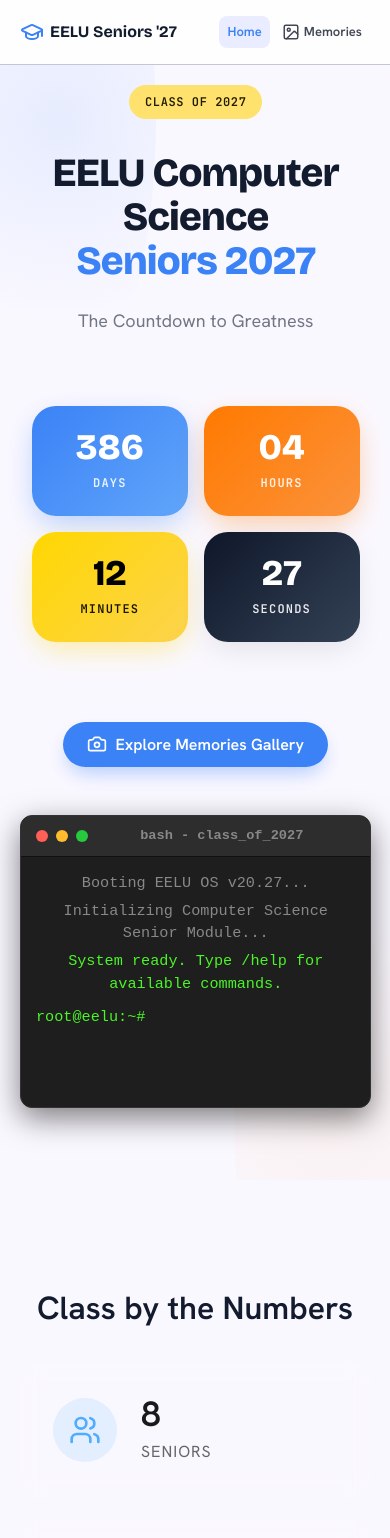
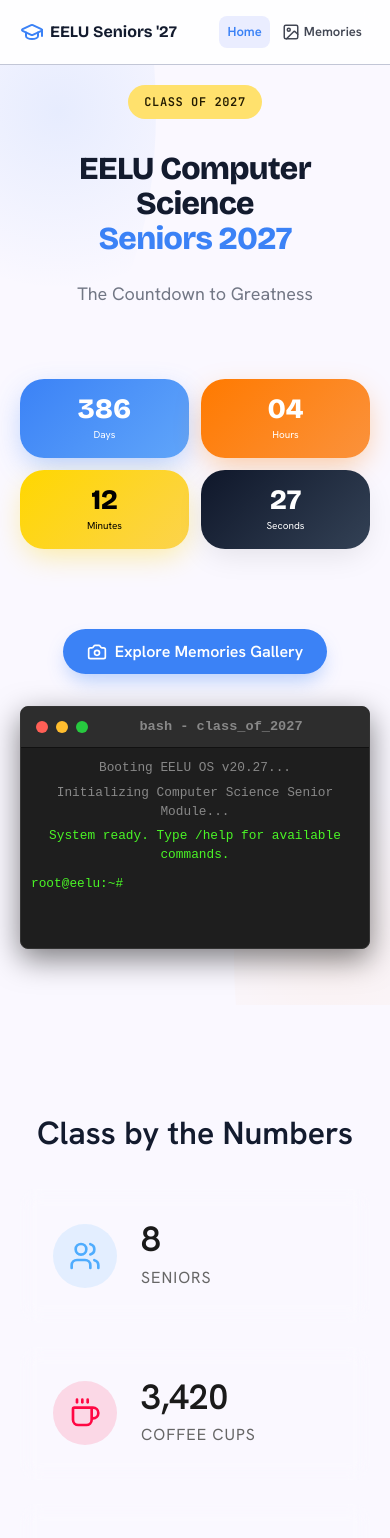
Before and after one commit to MostafaAlshennawy1/eelu-seniors-2027, a React (Vite) app: page /#/ in a window 390 px wide. Shown: the top 1538 px of the page. Built offline with nearby package versions, Linux system fonts and the light colour scheme; no server answers; the database is empty.

Commit message:
feat: add CSS styling for InteractiveTerminal, Home, and Countdown components

```diff
--- a/src/components/Countdown.css
+++ b/src/components/Countdown.css
@@ -80,23 +80,25 @@
 }
 
 @media (max-width: 480px) {
+  .countdown-grid {
+    display: grid;
+    grid-template-columns: repeat(2, 1fr);
+    gap: 12px;
+    padding: 0;
+  }
+
+  .countdown-box {
+    padding: 16px 10px;
+    max-width: none;
+    flex: none;
+  }
+
   .countdown-number {
-    font-size: 36px;
+    font-size: 28px;
+  }
+
+  .countdown-label {
+    font-size: 10px;
+    margin-top: 4px;
   }
 }
-
-.countdown-label {
-  font-family: var(--font-label);
-  font-size: 14px;
-  font-weight: 600;
-  text-transform: uppercase;
-  letter-spacing: 0.1em;
-  margin-top: 8px;
-  opacity: 0.9;
-}
-
-@media (max-width: 768px) {
-  .countdown-label {
-    font-size: 12px;
-  }
-}
--- a/src/components/InteractiveTerminal.css
+++ b/src/components/InteractiveTerminal.css
@@ -94,3 +94,18 @@
   min-width: 0;
   outline: none;
 }
+
+@media (max-width: 480px) {
+  .terminal-container {
+    margin: 1rem 0;
+    border-radius: 8px;
+  }
+  .terminal-body {
+    padding: 10px;
+    font-size: 0.8rem;
+    height: 200px;
+  }
+  .terminal-input-line .prompt {
+    margin-right: 4px;
+  }
+}
--- a/src/pages/Home.css
+++ b/src/pages/Home.css
@@ -92,7 +92,7 @@
   }
 
   .hero-title {
-    font-size: 2.5rem;
+    font-size: 2rem;
   }
 
   .hero-action {
```
